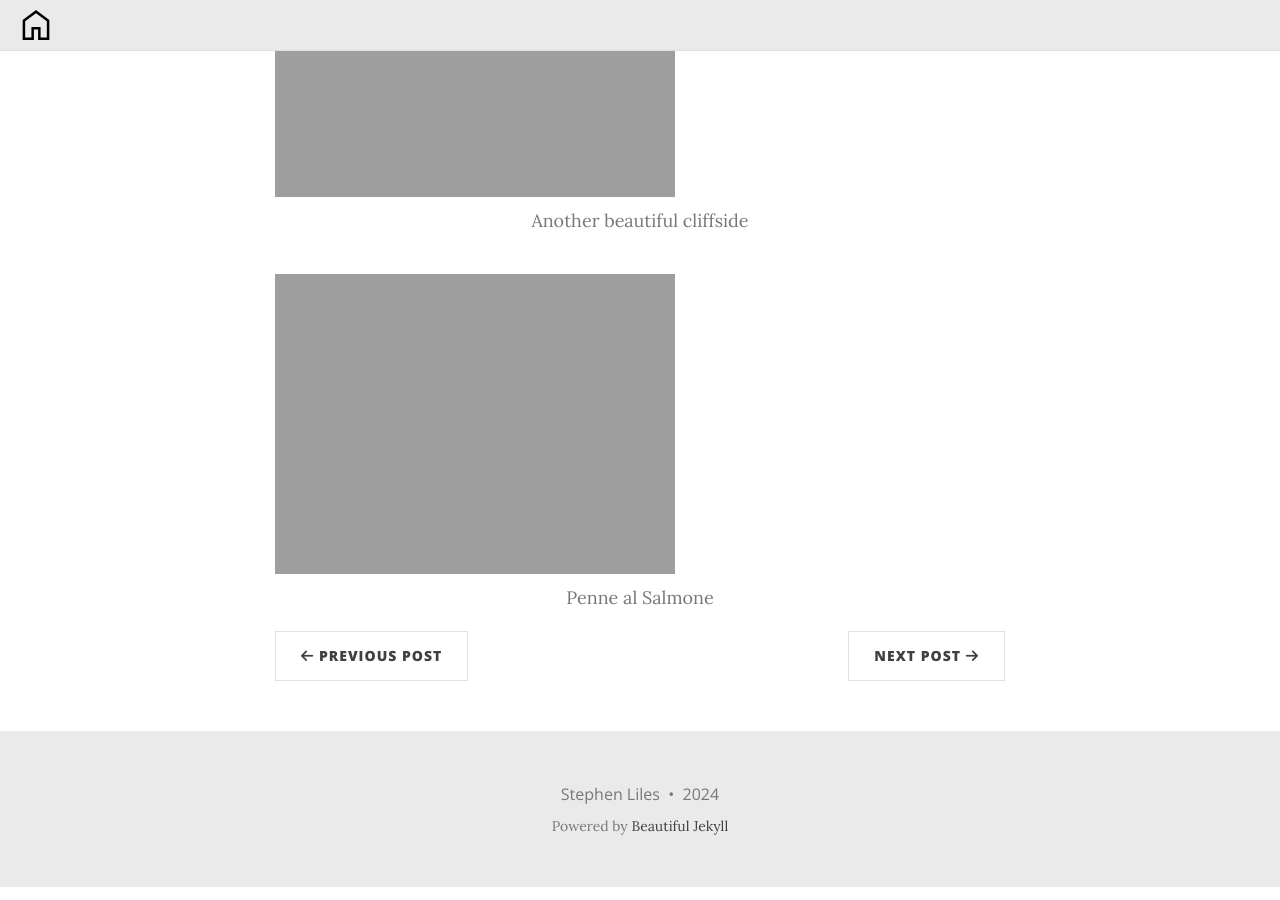
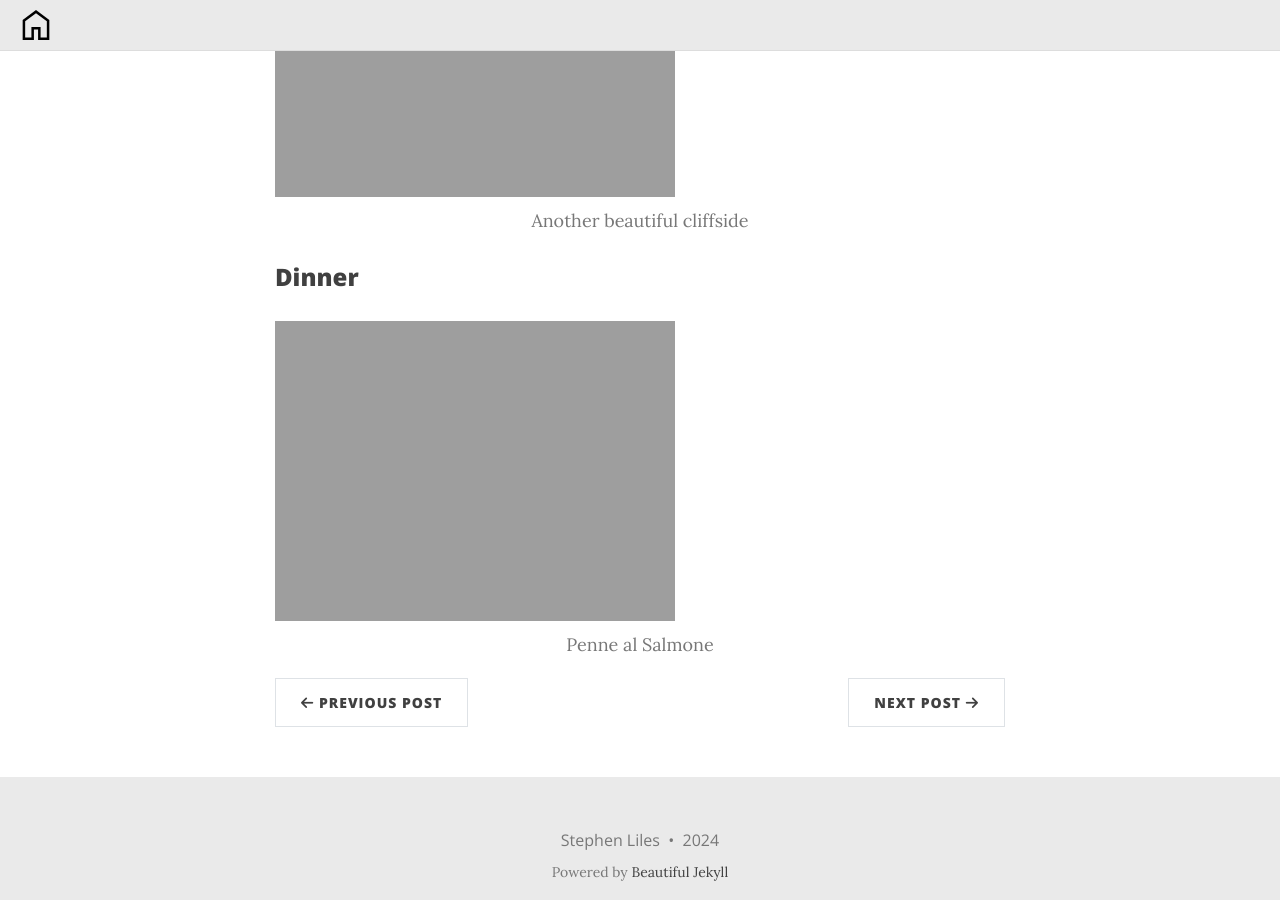
Before and after one commit to ShinobiAoshi/italy-2024-blog, a Jekyll site: the page built from _posts/2024-10-15-sorrento-day-02.md, in a window 1280 px wide and 900 px high, scrolled down 3570 px. Built offline with Jekyll 4.4.1, drawn with Linux system fonts in a browser that asks for light colours.

Commit message:
add header

```diff
--- a/_posts/2024-10-15-sorrento-day-02.md
+++ b/_posts/2024-10-15-sorrento-day-02.md
@@ -50,6 +50,8 @@ Winding road down to the coast just outside of Capri
 {:.caption}
 Another beautiful cliffside
 
+### Dinner
+
 [![]({{ '/assets/img/2024-10-15 20.37.57 Italy (2024).jpg' | relative_url }})]({{ '/assets/img/2024-10-15 20.37.57 Italy (2024).jpg' | relative_url }})
 
 {:.caption}
```
